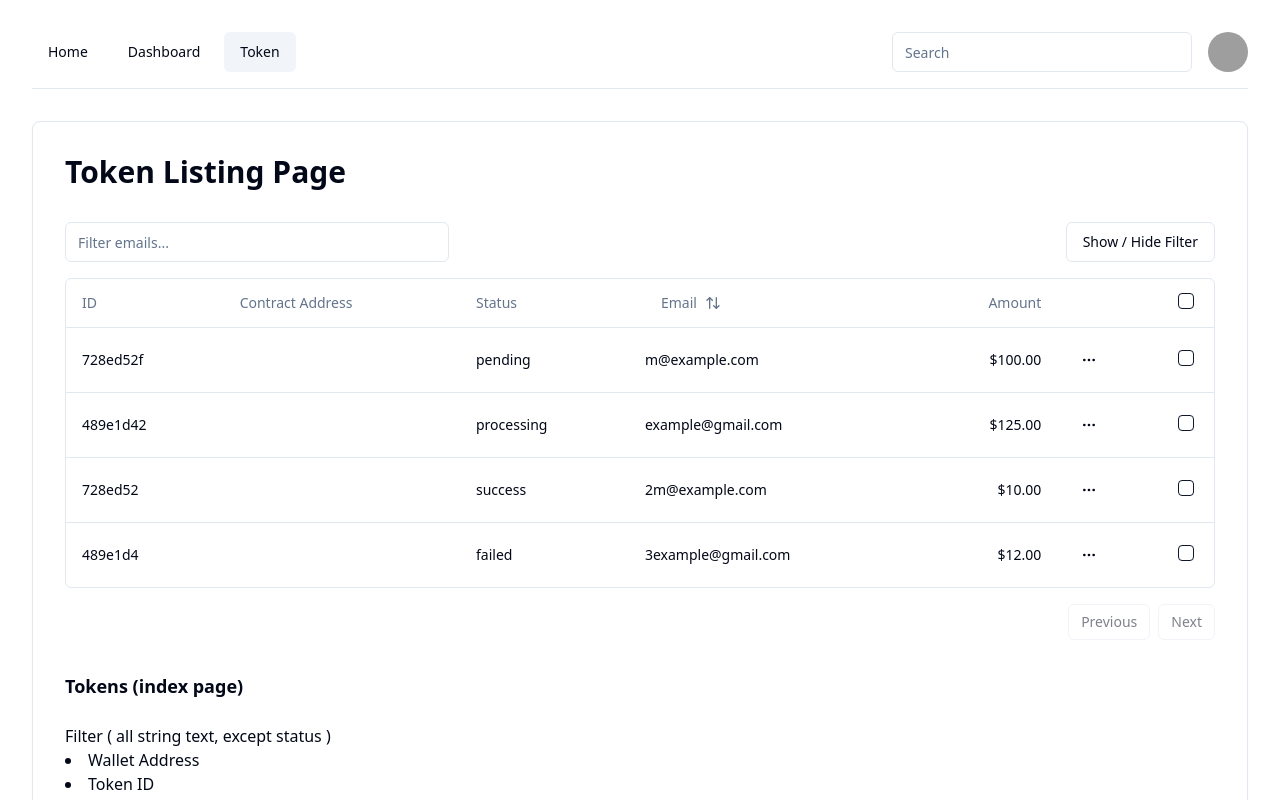
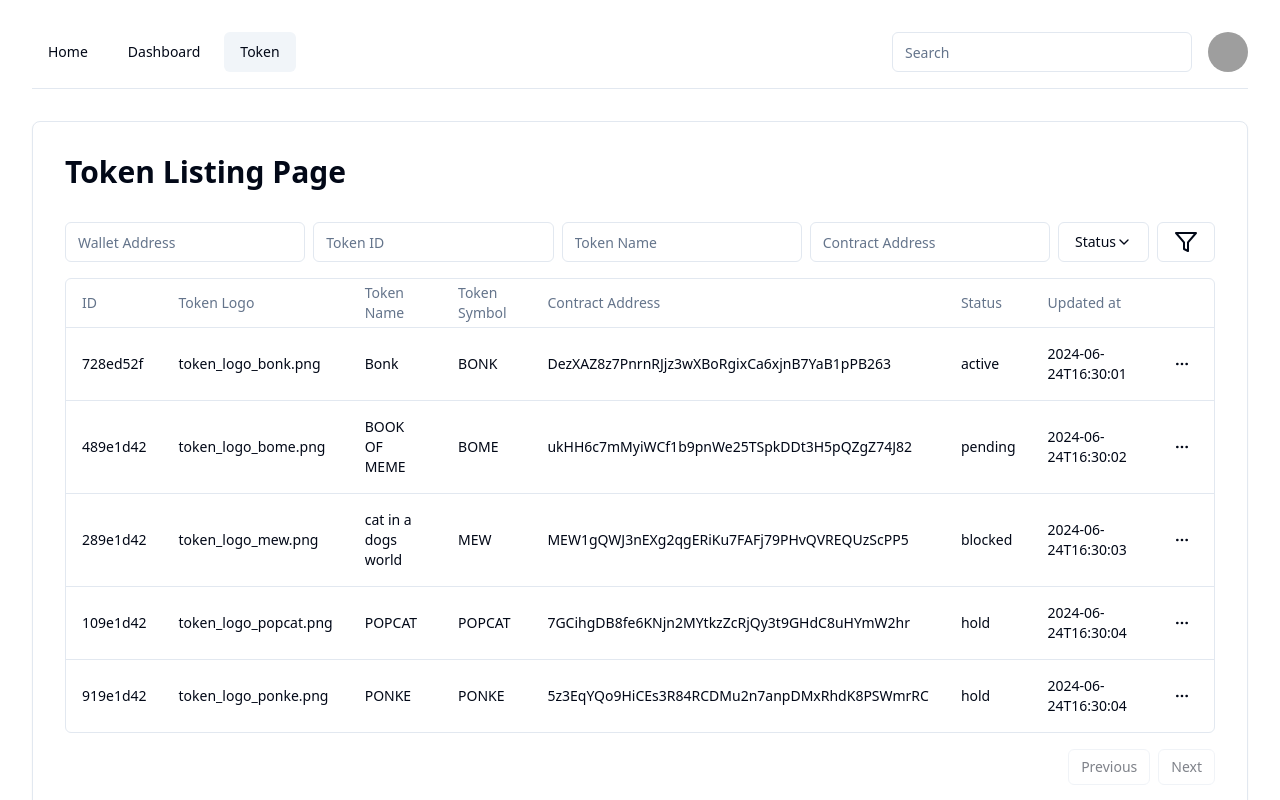
Before and after one commit to solahidris/upwork-web3-dashboard, a Next.js app: page /token in a window 1280 px wide. Shown: the top 800 px of the page. Built offline with nearby package versions, Linux system fonts and the light colour scheme; grey boxes are pictures that could not be loaded.

Commit message:
page update:

```diff
--- a/pages/token/columns.tsx
+++ b/pages/token/columns.tsx
@@ -7,22 +7,35 @@ import { ArrowUpDown, MoreHorizontal } from "lucide-react"
 import { Button } from "@/components/ui/button"
 import { DropdownMenu, DropdownMenuContent, DropdownMenuItem, DropdownMenuLabel, DropdownMenuSeparator, DropdownMenuTrigger, } from "@/components/ui/dropdown-menu"
 
-export type Payment = {
-  id: string
-  amount: number
+export type Tokens = {
+  tokenId: string
   tokenLogo: string
-  tokenChain: string
   tokenName: string
+  tokenChain: string[]
   tokenSymbol: string
   contractAddress: string
-  status: "pending" | "processing" | "success" | "failed"
-  email: string
+  status: "active" | "pending" | "blocked" | "hold" | "rejected"
+  updatedAt: string
+  // email: string
+  // amount: number
 }
 
-export const columns: ColumnDef<Payment>[] = [
+export const columns: ColumnDef<Tokens>[] = [
   {
-    accessorKey: "id",
+    accessorKey: "tokenId",
     header: "ID",
+  },
+  {
+    accessorKey: "tokenLogo",
+    header: "Token Logo",
+  },
+  {
+    accessorKey: "tokenName",
+    header: "Token Name",
+  },
+  {
+    accessorKey: "tokenSymbol",
+    header: "Token Symbol",
   },
   {
     accessorKey: "contractAddress",
@@ -33,37 +46,13 @@ export const columns: ColumnDef<Payment>[] = [
     header: "Status",
   },
   {
-    accessorKey: "email",
-    header: ({ column }) => {
-      return (
-        <Button
-          variant="ghost"
-          onClick={() => column.toggleSorting(column.getIsSorted() === "asc")}
-        >
-          Email
-          <ArrowUpDown className="ml-2 h-4 w-4" />
-        </Button>
-      )
-    },
-  },
-  {
-    // From just 100 now it becomes $100.00
-    accessorKey: "amount",
-    header: () => <div className="text-right">Amount</div>,
-    cell: ({ row }) => {
-      const amount = parseFloat(row.getValue("amount"))
-      const formatted = new Intl.NumberFormat("en-US", {
-        style: "currency",
-        currency: "USD",
-      }).format(amount)
-
-      return <div className="text-right font-medium">{formatted}</div>
-    },
+    accessorKey: "updatedAt",
+    header: "Updated at",
   },
   {
     id: "actions",
     cell: ({ row }) => {
-      const payment = row.original
+      const tokens = row.original
 
       return (
         <DropdownMenu>
@@ -75,55 +64,116 @@ export const columns: ColumnDef<Payment>[] = [
           </DropdownMenuTrigger>
           <DropdownMenuContent align="end">
             <DropdownMenuLabel>Actions</DropdownMenuLabel>
-            <DropdownMenuItem
-              onClick={() => navigator.clipboard.writeText(payment.id)}
-            >
-              Copy payment ID
+            <DropdownMenuItem onClick={() => {}}>
+              Edit
             </DropdownMenuItem>
             <DropdownMenuSeparator />
-            <DropdownMenuItem>View customer</DropdownMenuItem>
-            <DropdownMenuItem>View payment details</DropdownMenuItem>
+            <DropdownMenuItem>Delete</DropdownMenuItem>
           </DropdownMenuContent>
         </DropdownMenu>
       )
     },
   },
+  // {
+  //   accessorKey: "email",
+  //   header: ({ column }) => {
+  //     return (
+  //       <Button
+  //         variant="ghost"
+  //         onClick={() => column.toggleSorting(column.getIsSorted() === "asc")}
+  //       >
+  //         Email
+  //         <ArrowUpDown className="ml-2 h-4 w-4" />
+  //       </Button>
+  //     )
+  //   },
+  // },
+  // {
+  //   accessorKey: "amount",
+  //   header: () => <div className="text-right">Amount</div>,
+  //   cell: ({ row }) => {
+  //     const amount = parseFloat(row.getValue("amount"))
+  //     const formatted = new Intl.NumberFormat("en-US", {
+  //       style: "currency",
+  //       currency: "USD",
+  //     }).format(amount)
+
+  //     return <div className="text-right font-medium">{formatted}</div>
+  //   },
+  // },
+  // {
+  //   id: "select",
+  //   header: ({ table }) => (
+  //     <Checkbox
+  //       checked={
+  //         table.getIsAllPageRowsSelected() ||
+  //         (table.getIsSomePageRowsSelected() && "indeterminate")
+  //       }
+  //       onCheckedChange={(value) => table.toggleAllPageRowsSelected(!!value)}
+  //       aria-label="Select all"
+  //     />
+  //   ),
+  //   cell: ({ row }) => (
+  //     <Checkbox
+  //       checked={row.getIsSelected()}
+  //       onCheckedChange={(value) => row.toggleSelected(!!value)}
+  //       aria-label="Select row"
+  //     />
+  //   ),
+  //   enableSorting: false,
+  //   enableHiding: false,
+  // },
+]
+
+export const tokens: Tokens[] = [
   {
-    id: "select",
-    header: ({ table }) => (
-      <Checkbox
-        checked={
-          table.getIsAllPageRowsSelected() ||
-          (table.getIsSomePageRowsSelected() && "indeterminate")
-        }
-        onCheckedChange={(value) => table.toggleAllPageRowsSelected(!!value)}
-        aria-label="Select all"
-      />
-    ),
-    cell: ({ row }) => (
-      <Checkbox
-        checked={row.getIsSelected()}
-        onCheckedChange={(value) => row.toggleSelected(!!value)}
-        aria-label="Select row"
-      />
-    ),
-    enableSorting: false,
-    enableHiding: false,
+    tokenId: "728ed52f",
+    tokenLogo: "token_logo_bonk.png",
+    tokenName: "Bonk",
+    tokenChain: ["Ethereum", "Polygon", "Solana"],
+    tokenSymbol: "BONK",
+    contractAddress: "DezXAZ8z7PnrnRJjz3wXBoRgixCa6xjnB7YaB1pPB263",
+    status: "active",
+    updatedAt: "2024-06-24T16:30:01"
+  },
+  {
+    tokenId: "489e1d42",
+    tokenLogo: "token_logo_bome.png",
+    tokenName: "BOOK OF MEME",
+    tokenChain: ["Solana"],
+    tokenSymbol: "BOME",
+    contractAddress: "ukHH6c7mMyiWCf1b9pnWe25TSpkDDt3H5pQZgZ74J82",
+    status: "pending",
+    updatedAt: "2024-06-24T16:30:02"
+  },
+  {
+    tokenId: "289e1d42",
+    tokenLogo: "token_logo_mew.png",
+    tokenName: "cat in a dogs world",
+    tokenChain: ["Solana"],
+    tokenSymbol: "MEW",
+    contractAddress: "MEW1gQWJ3nEXg2qgERiKu7FAFj79PHvQVREQUzScPP5",
+    status: "blocked",
+    updatedAt: "2024-06-24T16:30:03"
+  },
+  {
+    tokenId: "109e1d42",
+    tokenLogo: "token_logo_popcat.png",
+    tokenName: "POPCAT",
+    tokenChain: ["Solana"],
+    tokenSymbol: "POPCAT",
+    contractAddress: "7GCihgDB8fe6KNjn2MYtkzZcRjQy3t9GHdC8uHYmW2hr",
+    status: "hold",
+    updatedAt: "2024-06-24T16:30:04"
+  },
+  {
+    tokenId: "919e1d42",
+    tokenLogo: "token_logo_ponke.png",
+    tokenName: "PONKE",
+    tokenChain: ["Solana"],
+    tokenSymbol: "PONKE",
+    contractAddress: "5z3EqYQo9HiCEs3R84RCDMu2n7anpDMxRhdK8PSWmrRC",
+    status: "hold",
+    updatedAt: "2024-06-24T16:30:04"
   },
 ]
-
-export const payments: Payment[] = [
-  {
-    id: "728ed52f",
-    amount: 100,
-    status: "pending",
-    email: "m@example.com",
-  },
-  {
-    id: "489e1d42",
-    amount: 125,
-    status: "processing",
-    email: "example@gmail.com",
-  },
-  // ...
-]
--- a/pages/token/data-table.tsx
+++ b/pages/token/data-table.tsx
@@ -31,6 +31,8 @@ import {
   DropdownMenuContent,
   DropdownMenuTrigger,
 } from "@/components/ui/dropdown-menu"
+
+import { Filter, ChevronDown } from "lucide-react"
 
 interface DataTableProps<TData, TValue> {
   columns: ColumnDef<TData, TValue>[]
@@ -69,21 +71,76 @@ export function DataTable<TData, TValue>({
     },
   })
 
+  console.log("table:", table);
+  const statusFilter = ["active","pending","blocked","hold","rejected"];
   return (
     <div>
-      <div className="flex items-center py-4">
+      <div className="flex items-center py-4 gap-2">
         <Input
-          placeholder="Filter emails..."
-          value={(table.getColumn("email")?.getFilterValue() as string) ?? ""}
+          placeholder="Wallet Address"
+          value={(table.getColumn("contractAddress")?.getFilterValue() as string) ?? ""}
           onChange={(event) =>
-            table.getColumn("email")?.setFilterValue(event.target.value)
+            table.getColumn("contractAddress")?.setFilterValue(event.target.value)
+          }
+          className="max-w-sm"
+        />
+        <Input
+          placeholder="Token ID"
+          value={(table.getColumn("tokenId")?.getFilterValue() as string) ?? ""}
+          onChange={(event) =>
+            table.getColumn("tokenId")?.setFilterValue(event.target.value)
+          }
+          className="max-w-sm"
+        />
+        <Input
+          placeholder="Token Name"
+          value={(table.getColumn("tokenName")?.getFilterValue() as string) ?? ""}
+          onChange={(event) =>
+            table.getColumn("tokenName")?.setFilterValue(event.target.value)
+          }
+          className="max-w-sm"
+        />
+        <Input
+          placeholder="Contract Address"
+          value={(table.getColumn("contractAddress")?.getFilterValue() as string) ?? ""}
+          onChange={(event) =>
+            table.getColumn("contractAddress")?.setFilterValue(event.target.value)
           }
           className="max-w-sm"
         />
         <DropdownMenu>
           <DropdownMenuTrigger asChild>
             <Button variant="outline" className="ml-auto">
-              Show / Hide Filter
+              <span>Status</span>
+              <ChevronDown className="h-4 w-4" />
+            </Button>
+          </DropdownMenuTrigger>
+          <DropdownMenuContent align="end">
+            {table
+              .getAllColumns()
+              .filter(
+                (column) => column.getCanHide()
+              )
+              .map((column) => {
+                return (
+                  <DropdownMenuCheckboxItem
+                    key={column.id}
+                    className="capitalize"
+                    checked={column.getIsVisible()}
+                    onCheckedChange={(value) =>
+                      column.toggleVisibility(!!value)
+                    }
+                  >
+                    {column.id}
+                  </DropdownMenuCheckboxItem>
+                )
+              })}
+          </DropdownMenuContent>
+        </DropdownMenu>
+        <DropdownMenu>
+          <DropdownMenuTrigger asChild>
+            <Button variant="outline" className="ml-auto">
+              <Filter />
             </Button>
           </DropdownMenuTrigger>
           <DropdownMenuContent align="end">
--- a/pages/token/index.tsx
+++ b/pages/token/index.tsx
@@ -8,43 +8,69 @@ import { Input } from "@/components/ui/input";
 import { Badge } from "@/components/ui/badge";
 import { Select,SelectContent,SelectItem,SelectTrigger,SelectValue } from "@/components/ui/select";
 
-import { Payment, columns } from "./columns";
+import { Tokens, columns } from "./columns";
 import { DataTable } from "./data-table";
 
-async function getData(): Promise<Payment[]> {
-  // Fetch data from your API here.
+async function getData(): Promise<Tokens[]> {
+  // Fetch data from API here later
+  // Now dummy data
   return [
     {
-      id: "728ed52f",
-      amount: 100,
-      status: "pending",
-      email: "m@example.com",
+      tokenId: "728ed52f",
+      tokenLogo: "token_logo_bonk.png",
+      tokenName: "Bonk",
+      tokenChain: ["Ethereum", "Polygon", "Solana"],
+      tokenSymbol: "BONK",
+      contractAddress: "DezXAZ8z7PnrnRJjz3wXBoRgixCa6xjnB7YaB1pPB263",
+      status: "active",
+      updatedAt: "2024-06-24T16:30:01"
     },
     {
-      id: "489e1d42",
-      amount: 125,
-      status: "processing",
-      email: "example@gmail.com",
+      tokenId: "489e1d42",
+      tokenLogo: "token_logo_bome.png",
+      tokenName: "BOOK OF MEME",
+      tokenChain: ["Solana"],
+      tokenSymbol: "BOME",
+      contractAddress: "ukHH6c7mMyiWCf1b9pnWe25TSpkDDt3H5pQZgZ74J82",
+      status: "pending",
+      updatedAt: "2024-06-24T16:30:02"
     },
     {
-      id: "728ed52",
-      amount: 10,
-      status: "success",
-      email: "2m@example.com",
+      tokenId: "289e1d42",
+      tokenLogo: "token_logo_mew.png",
+      tokenName: "cat in a dogs world",
+      tokenChain: ["Solana"],
+      tokenSymbol: "MEW",
+      contractAddress: "MEW1gQWJ3nEXg2qgERiKu7FAFj79PHvQVREQUzScPP5",
+      status: "blocked",
+      updatedAt: "2024-06-24T16:30:03"
     },
     {
-      id: "489e1d4",
-      amount: 12,
-      status: "failed",
-      email: "3example@gmail.com",
+      tokenId: "109e1d42",
+      tokenLogo: "token_logo_popcat.png",
+      tokenName: "POPCAT",
+      tokenChain: ["Solana"],
+      tokenSymbol: "POPCAT",
+      contractAddress: "7GCihgDB8fe6KNjn2MYtkzZcRjQy3t9GHdC8uHYmW2hr",
+      status: "hold",
+      updatedAt: "2024-06-24T16:30:04"
     },
-    // ...
+    {
+      tokenId: "919e1d42",
+      tokenLogo: "token_logo_ponke.png",
+      tokenName: "PONKE",
+      tokenChain: ["Solana"],
+      tokenSymbol: "PONKE",
+      contractAddress: "5z3EqYQo9HiCEs3R84RCDMu2n7anpDMxRhdK8PSWmrRC",
+      status: "hold",
+      updatedAt: "2024-06-24T16:30:04"
+    },
   ]
 }
 
 export default function TokenPage() {
 
-  const [data, setData] = useState<Payment[]>([]);
+  const [data, setData] = useState<Tokens[]>([]);
   const [loading, setLoading] = useState(true);
 
   useEffect(() => {
```
